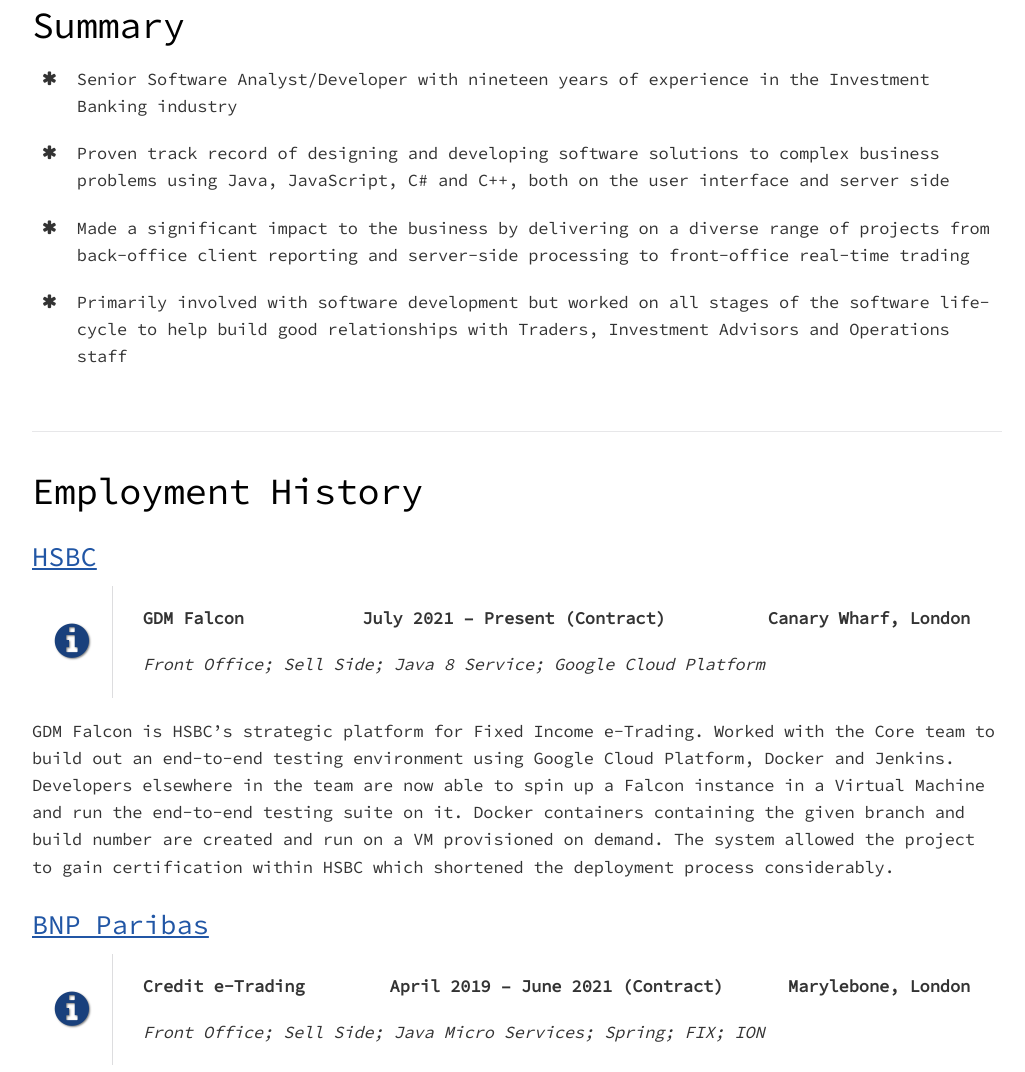
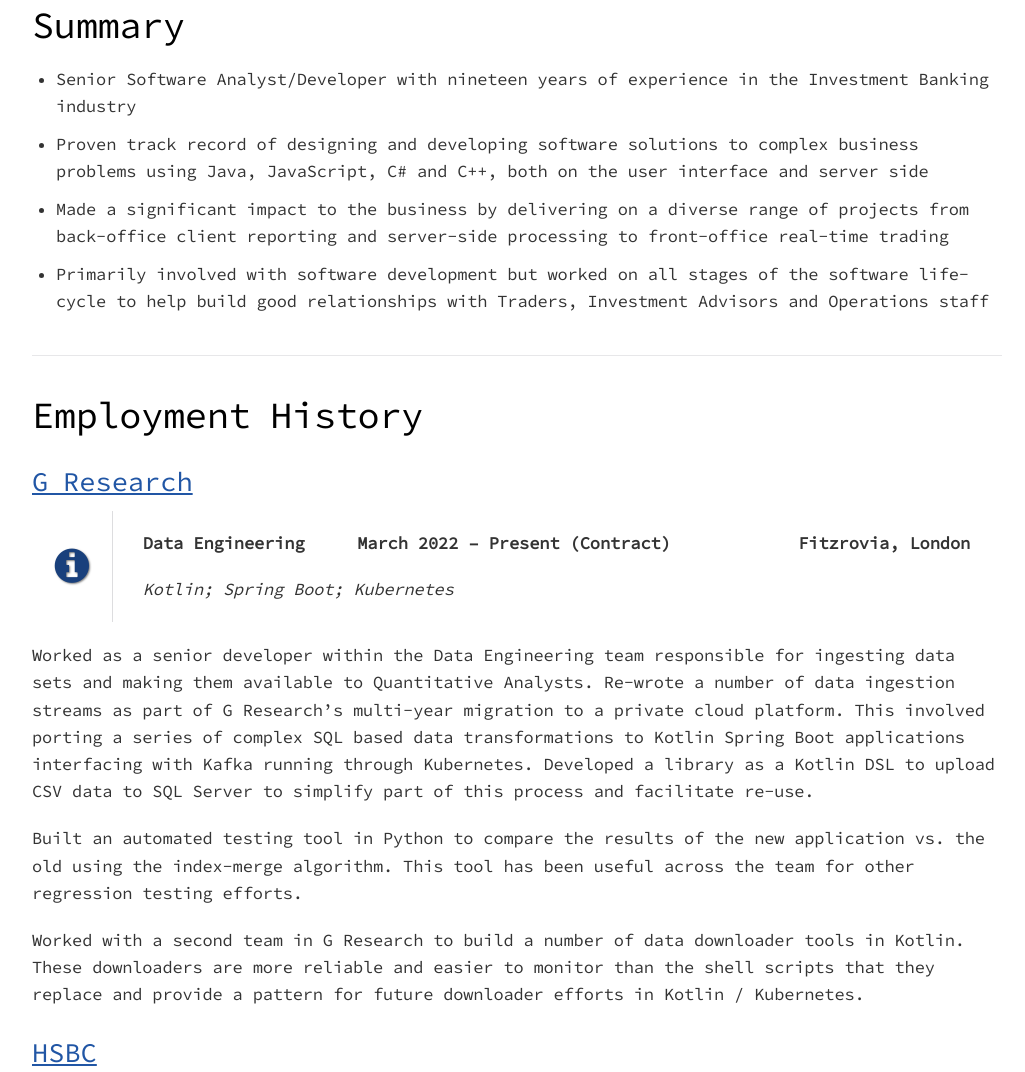
Before and after one commit to akwilson/cv, a plain HTML site: page index.html in a window 1280 px wide. Shown: the part 183-1255 px from the top of the page, without its empty margins (123-1148 px from the left). Drawn offline with Linux system fonts and the light colour scheme.

Commit message:
Added G Research experience

```diff
--- a/index.html
+++ b/index.html
@@ -4,7 +4,7 @@
 <meta charset="UTF-8">
 <meta http-equiv="X-UA-Compatible" content="IE=edge">
 <meta name="viewport" content="width=device-width, initial-scale=1.0">
-<meta name="generator" content="Asciidoctor 2.0.17">
+<meta name="generator" content="Asciidoctor 2.0.18">
 <title>Allan Wilson</title>
 <style>
 /* Asciidoctor default stylesheet | MIT License | https://asciidoctor.org */
@@ -77,47 +77,72 @@ table {
 <div class="sect1">
 <h2 id="_summary">Summary</h2>
 <div class="sectionbody">
-<div class="hdlist">
-<table>
-<tr>
-<td class="hdlist1">
-<span class="icon"><i class="fa fa-asterisk"></i></span>
-</td>
-<td class="hdlist2">
+<div class="ulist">
+<ul>
+<li>
 <p>Senior Software Analyst/Developer with nineteen years of experience in the Investment Banking industry</p>
-</td>
-</tr>
-<tr>
-<td class="hdlist1">
-<span class="icon"><i class="fa fa-asterisk"></i></span>
-</td>
-<td class="hdlist2">
+</li>
+<li>
 <p>Proven track record of designing and developing software solutions to complex business problems using Java, JavaScript, C# and C++, both on the user interface and server side</p>
-</td>
-</tr>
-<tr>
-<td class="hdlist1">
-<span class="icon"><i class="fa fa-asterisk"></i></span>
-</td>
-<td class="hdlist2">
+</li>
+<li>
 <p>Made a significant impact to the business by delivering on a diverse range of projects from back-office client reporting and server-side processing to front-office real-time trading</p>
-</td>
-</tr>
-<tr>
-<td class="hdlist1">
-<span class="icon"><i class="fa fa-asterisk"></i></span>
-</td>
-<td class="hdlist2">
+</li>
+<li>
 <p>Primarily involved with software development but worked on all stages of the software life-cycle to help build good relationships with Traders, Investment Advisors and Operations staff</p>
-</td>
-</tr>
-</table>
+</li>
+</ul>
 </div>
 </div>
 </div>
 <div class="sect1">
 <h2 id="_employment_history">Employment History</h2>
 <div class="sectionbody">
+<div class="sect2">
+<h3 id="_g_research"><a href="https://www.gresearch.co.uk">G Research</a></h3>
+<div class="admonitionblock note">
+<table>
+<tr>
+<td class="icon">
+<i class="fa icon-note" title="Note"></i>
+</td>
+<td class="content">
+<table class="tableblock frame-none grid-none stretch">
+<colgroup>
+<col style="width: 25%;">
+<col style="width: 40%;">
+<col style="width: 35%;">
+</colgroup>
+<tbody>
+<tr>
+<td class="tableblock halign-left valign-top"><p class="tableblock"><strong>Data Engineering</strong></p></td>
+<td class="tableblock halign-center valign-top"><p class="tableblock"><strong>March 2022 – Present (Contract)</strong></p></td>
+<td class="tableblock halign-right valign-top"><p class="tableblock"><strong>Fitzrovia, London</strong></p></td>
+</tr>
+<tr>
+<td class="tableblock halign-left valign-top" colspan="3"><p class="tableblock"><em>Kotlin; Spring Boot; Kubernetes</em></p></td>
+</tr>
+</tbody>
+</table>
+</td>
+</tr>
+</table>
+</div>
+<div class="paragraph">
+<p>Worked as a senior developer within the Data Engineering team responsible for ingesting data sets and making them available to Quantitative Analysts.
+Re-wrote a number of data ingestion streams as part of G Research&#8217;s multi-year migration to a private cloud platform.
+This involved porting a series of complex SQL based data transformations to Kotlin Spring Boot applications interfacing with Kafka running through Kubernetes.
+Developed a library as a Kotlin DSL to upload CSV data to SQL Server to simplify part of this process and facilitate re-use.</p>
+</div>
+<div class="paragraph">
+<p>Built an automated testing tool in Python to compare the results of the new application vs. the old using the index-merge algorithm.
+This tool has been useful across the team for other regression testing efforts.</p>
+</div>
+<div class="paragraph">
+<p>Worked with a second team in G Research to build a number of data downloader tools in Kotlin.
+These downloaders are more reliable and easier to monitor than the shell scripts that they replace and provide a pattern for future downloader efforts in Kotlin / Kubernetes.</p>
+</div>
+</div>
 <div class="sect2">
 <h3 id="_hsbc"><a href="https://www.hsbc.co.uk">HSBC</a></h3>
 <div class="admonitionblock note">
@@ -136,7 +161,7 @@ table {
 <tbody>
 <tr>
 <td class="tableblock halign-left valign-top"><p class="tableblock"><strong>GDM Falcon</strong></p></td>
-<td class="tableblock halign-center valign-top"><p class="tableblock"><strong>July 2021 – Present (Contract)</strong></p></td>
+<td class="tableblock halign-center valign-top"><p class="tableblock"><strong>July 2021 – March 2022 (Contract)</strong></p></td>
 <td class="tableblock halign-right valign-top"><p class="tableblock"><strong>Canary Wharf, London</strong></p></td>
 </tr>
 <tr>
@@ -149,11 +174,7 @@ table {
 </table>
 </div>
 <div class="paragraph">
-<p>GDM Falcon is HSBC&#8217;s strategic platform for Fixed Income e-Trading.
-Worked with the Core team to build out an end-to-end testing environment using Google Cloud Platform, Docker and Jenkins.
-Developers elsewhere in the team are now able to spin up a Falcon instance in a Virtual Machine and run the end-to-end testing suite on it.
-Docker containers containing the given branch and build number are created and run on a VM provisioned on demand.
-The system allowed the project to gain certification within HSBC which shortened the deployment process considerably.</p>
+<p>Built an end-to-end testing environment using Google Cloud Platform, Docker and Jenkins for the GDM Falcon Core team.</p>
 </div>
 </div>
 <div class="sect2">
@@ -242,10 +263,6 @@ GammaDEX went live in August, 2018 and attracted a small but loyal user base.</p
 <p>Primarily focussed on the design and development of backend services to synchronise orders between GammaDEX and external exchanges sharing the same smart contract.
 The system maintained a complete order book in our PostgreSQL database and had to load data from unreliable and inconsistent external exchange sources.</p>
 </div>
-<div class="paragraph">
-<p>Learnt several new skills to deliver this project including Ethereum blockchain, smart contract development, Web3, Node.js and React.
-Became a domain expert on blockchain development and application design and also the decentralised exchange space including 0x, Bancor and EtherDelta.</p>
-</div>
 </div>
 <div class="sect2">
 <h3 id="_morgan_stanley_co"><a href="https://www.morganstanley.com">Morgan Stanley &amp; Co.</a></h3>
@@ -279,20 +296,14 @@ Became a domain expert on blockchain development and application design and also
 </div>
 <div class="paragraph">
 <p>Sole developer on Juno, a greenfield project to develop an Investment Book of Record for MSIM.
-The Juno system includes the Juno Engine, a transaction loader and position reconciliation.</p>
-</div>
-<div class="paragraph">
-<p>The Juno Engine calculates positions on demand from underlying transactions to produce real-time positions for use in downstream applications such as MSIM’s order entry and reporting systems.
-Juno provides position quantity data and calculates book cost in local, client and firm currencies.</p>
+The Juno Engine calculates positions on demand from underlying transactions to produce real-time positions for use in downstream applications such as MSIM’s order entry and reporting systems.</p>
 </div>
 <div class="paragraph">
 <p>Transactions are loaded in to a Sybase database, via a SOAP based service, from ESP, the Accounting Book of Record supplied by a third-party vendor.
-Transaction deltas are loaded using a synchronisation process that determines which transactions in ESP need to be cancelled/inserted/updated in the local database.
-The sync is re-runnable and provides fast access to a consistent view of transaction data.</p>
+Transaction deltas are loaded using a synchronisation process that determines which transactions in ESP need to be cancelled/inserted/updated in the local database.</p>
 </div>
 <div class="paragraph">
-<p>By using Juno to reconcile positions vs ESP we identified 30 problems with the vendor’s end of day processes.
-Several other problems were detected which cannot be fixed by the vendor.
+<p>By using Juno to reconcile positions vs. ESP we identified 30 problems with the vendor’s end of day processes, several of which they could not fix.
 Juno is providing the MSIM business with up-to-date, accurate position data which cannot be provided by the vendor alone.</p>
 </div>
 </div>
@@ -363,13 +374,10 @@ Introduced view composition using dependency injection with MEF and MVVM Light t
 </div>
 <div class="paragraph">
 <p>Re-wrote the data abstraction and reporting service layer in C++ to enhance the monthly statement generation process.
-PWM went from generating 70,000 client reports in eight hours to 1 million client reports in 30 minutes on the same hardware.
-The new system was scalable enough to allow for additional growth by adding additional hardware.</p>
+PWM went from generating 70,000 client reports in eight hours to 1 million client reports in 30 minutes on the same hardware.</p>
 </div>
 <div class="paragraph">
-<p>Sole developer and co-designer on a project to replace the transaction booking system in all PWM regions.
-Written in C++ with a small Visual Basic UI.
-The new system halved processing overheads, increasing the capacity and reliability of the PWM platform and facilitated further growth of the business globally.</p>
+<p>Sole developer and co-designer on a project to replace the transaction booking system in all PWM regions.</p>
 </div>
 </div>
 </div>
@@ -385,7 +393,7 @@ The new system halved processing overheads, increasing the capacity and reliabil
 <tbody>
 <tr>
 <td class="tableblock halign-left valign-top"><p class="tableblock"><strong>Server Technologies</strong></p></td>
-<td class="tableblock halign-left valign-top"><p class="tableblock">Java 11; C/C++; JavaScript (Node.js); PostgreSQL/Sybase/Informix; FIX; ION; Spring; Ethereum Blockchain; Solidity; Docker; Google Cloud Platform</p></td>
+<td class="tableblock halign-left valign-top"><p class="tableblock">Java 11; Kotlin; C/C++; JavaScript (Node.js); PostgreSQL/Sybase/Informix; FIX; ION; Spring; Kubernetes; Docker; Google Cloud Platform; Kafka</p></td>
 </tr>
 <tr>
 <td class="tableblock halign-left valign-top"><p class="tableblock"><strong>UI Technologies</strong></p></td>
```
Also changed, not shown: 1 other file.
